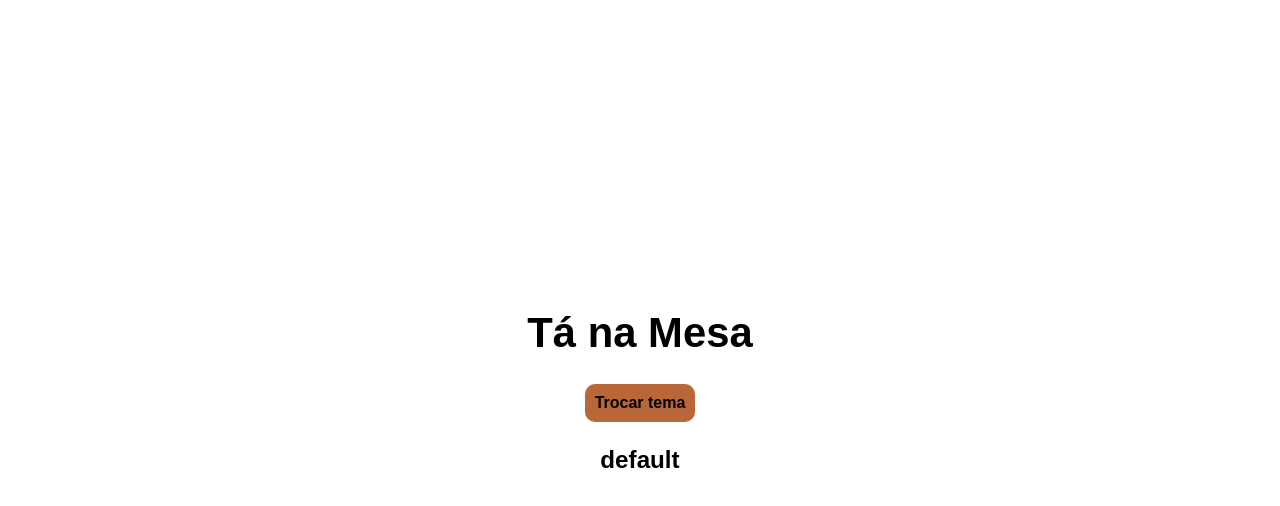
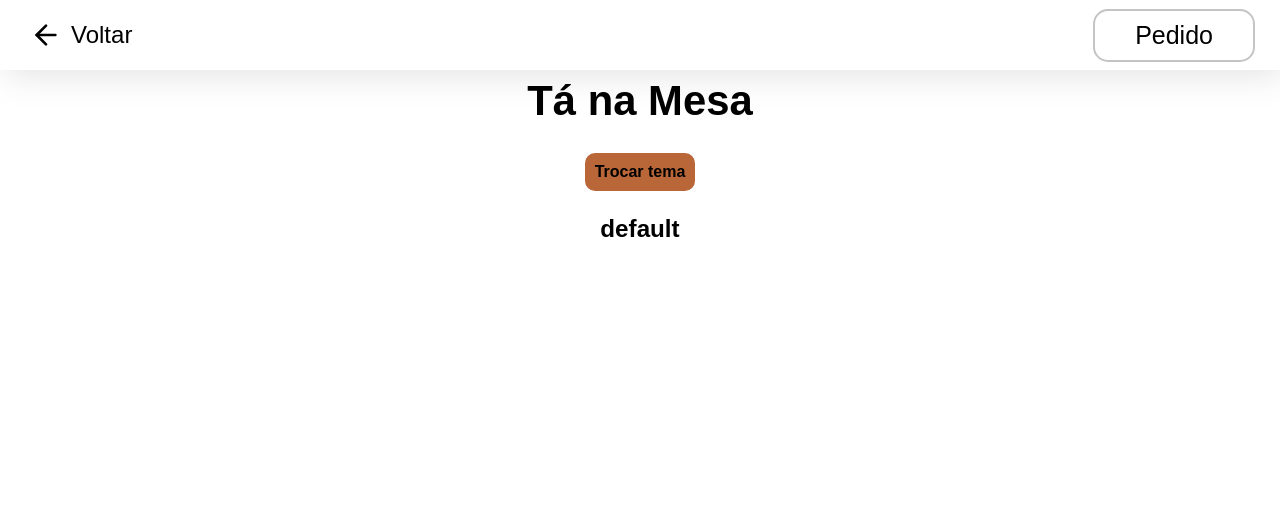
Before and after one commit to UnBArqDsw2021-1/2021.1_G02_TaNaMesa_Frontend, a React (Create React App) app in the folder frontend/: page / in a window 1280 px wide. Shown: the top 506 px of the page. Built offline with nearby package versions, Linux system fonts and the light colour scheme.

Commit message:
(#5) Adicionando NavBar a Home da aplicação
Co-authored-by: ServidioEC <52542729+ServidioEC@users.noreply.github.com>

```diff
--- a/frontend/src/pages/Home/index.tsx
+++ b/frontend/src/pages/Home/index.tsx
@@ -1,16 +1,17 @@
 import React from 'react';
-import { useTheme } from 'styled-components';
 
 import { useUserTheme } from 'hooks/theme';
 
 import { Container } from './styles';
 
+import NavBar from '../../components/NavBar';
+
 const Home: React.FC = () => {
-  const { switchTheme } = useUserTheme();
-  const theme = useTheme();
+  const { switchTheme, theme } = useUserTheme();
 
   return (
     <Container>
+      <NavBar />
       <h1>Tá na Mesa</h1>
 
       <button type="button" onClick={switchTheme}>
--- a/frontend/src/pages/Home/styles.ts
+++ b/frontend/src/pages/Home/styles.ts
@@ -5,7 +5,7 @@ export const Container = styled.div`
   height: 100vh;
   flex-direction: column;
   align-items: center;
-  justify-content: center;
+  /* justify-content: center; */
   background-color: ${props => props.theme.white};
 
   h1 {
```
